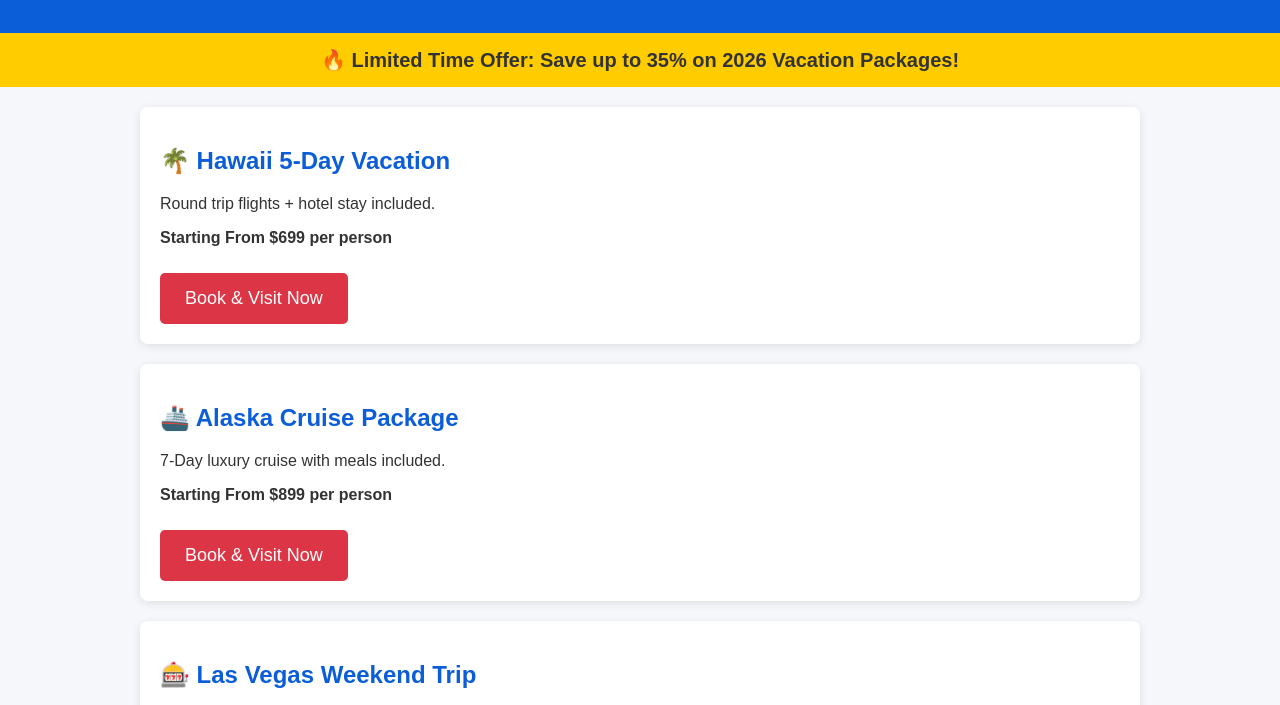
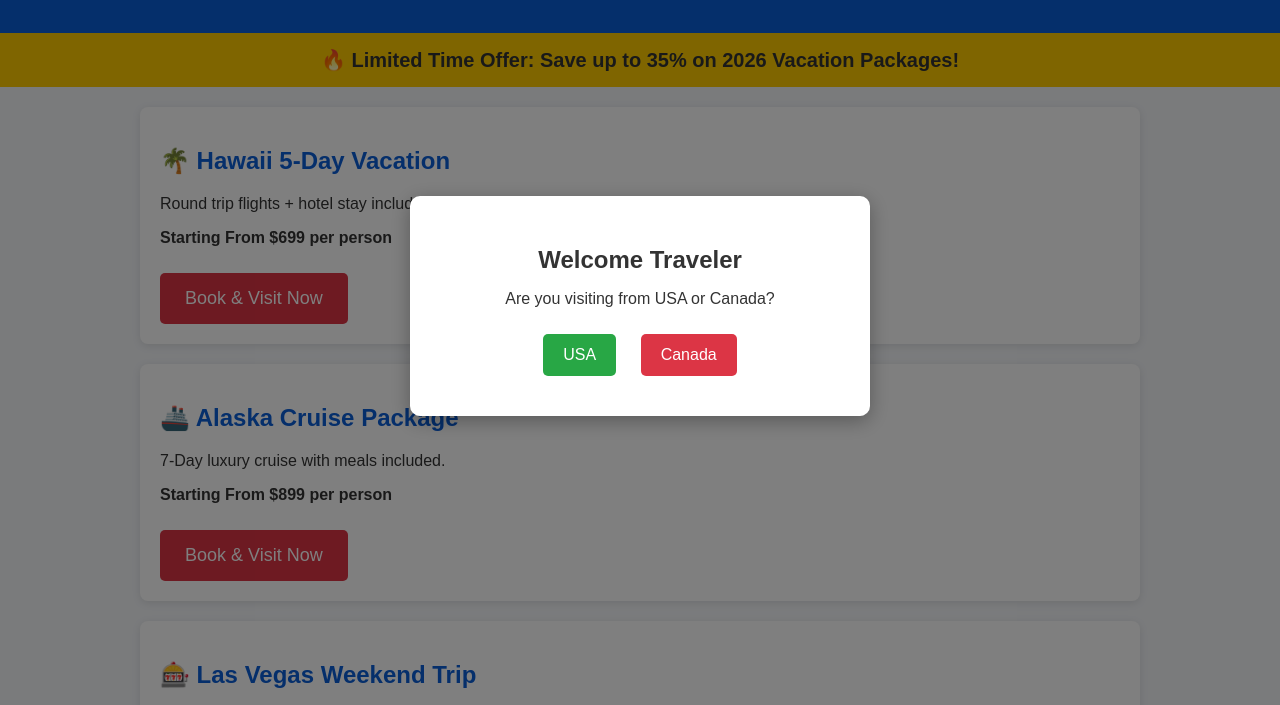
Before and after one commit to stubhubs/travel, a plain HTML site: page index.html in a window 1280 px wide. Shown: the part 94-799 px from the top of the page. Drawn offline with Linux system fonts and the light colour scheme.

Commit message:
Update index.html

```diff
--- a/index.html
+++ b/index.html
@@ -1,3 +1,4 @@
+
 <!DOCTYPE html>
 <html lang="en">
 <head>
@@ -73,10 +74,74 @@ text-align:center;
 padding:20px;
 margin-top:30px;
 }
+
+/* POPUP STYLE */
+
+#locationPopup{
+position:fixed;
+top:0;
+left:0;
+width:100%;
+height:100%;
+background:rgba(0,0,0,0.5);
+display:flex;
+align-items:center;
+justify-content:center;
+z-index:9999;
+}
+
+.popup-box{
+background:white;
+padding:30px;
+border-radius:10px;
+text-align:center;
+max-width:400px;
+width:90%;
+box-shadow:0 5px 20px rgba(0,0,0,0.3);
+}
+
+.popup-box h2{
+margin-bottom:10px;
+}
+
+.popup-btn{
+display:inline-block;
+padding:12px 20px;
+margin:10px;
+font-size:16px;
+border:none;
+border-radius:5px;
+cursor:pointer;
+}
+
+.yes-btn{
+background:#28a745;
+color:white;
+}
+
+.no-btn{
+background:#dc3545;
+color:white;
+}
+
 </style>
 </head>
 
 <body>
+
+<!-- POPUP -->
+
+<div id="locationPopup">
+<div class="popup-box">
+
+<h2>Welcome Traveler</h2>
+<p>Are you visiting from USA or Canada?</p>
+
+<button class="popup-btn yes-btn" onclick="goToSite()">USA</button>
+<button class="popup-btn no-btn" onclick="closePopup()">Canada</button>
+
+</div>
+</div>
 
 <div class="header">
 <h1>Dream Vacation Travel Agency</h1>
@@ -136,5 +201,17 @@ margin-top:30px;
 <p>Customer Support Available 24/7</p>
 </div>
 
+<script>
+
+function goToSite(){
+window.location.href="index.html";
+}
+
+function closePopup(){
+document.getElementById("locationPopup").style.display="none";
+}
+
+</script>
+
 </body>
 </html>
```
